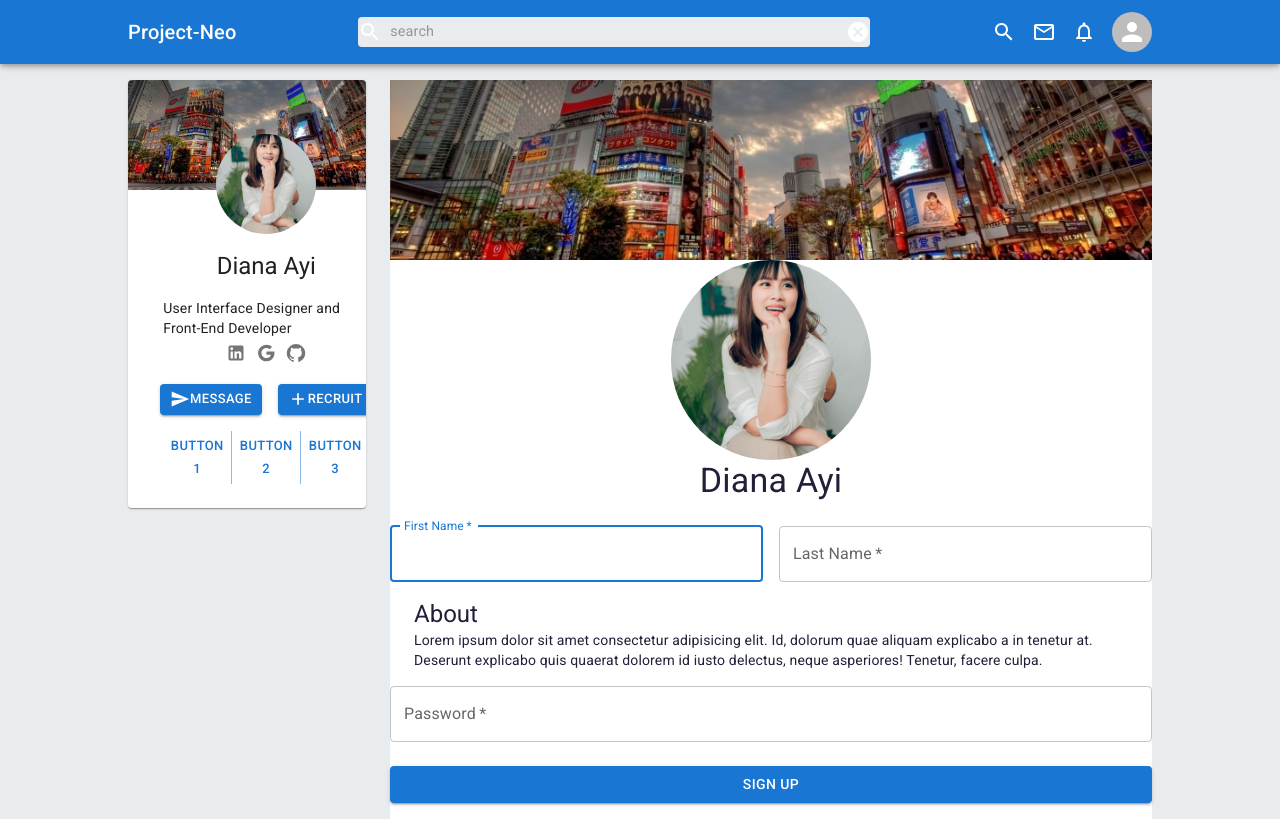
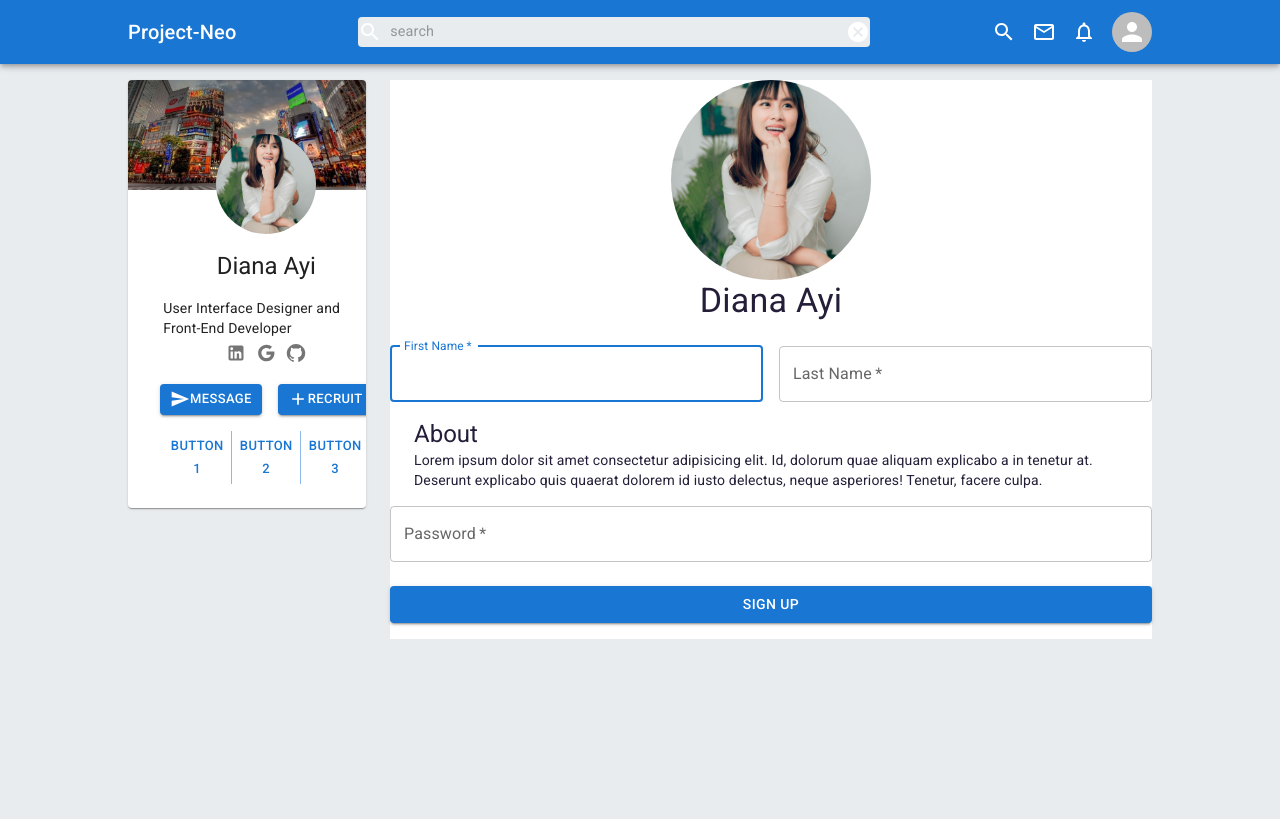
Before and after one commit to jpzambranoleon/project-neo-front-end, a React (Create React App) app: page /profile in a window 1280 px wide. Built offline with nearby package versions, Linux system fonts and the light colour scheme.

Commit message:
updated file

```diff
--- a/src/pages/profilePage/components/Description.jsx
+++ b/src/pages/profilePage/components/Description.jsx
@@ -12,11 +12,6 @@ const Description = () => {
                     bgcolor: 'white'
                 }}
             >
-                <CardMedia
-                    component="img"
-                    height="180"
-                    image="/assets/cover/cover.jpg"
-                />
                 <Avatar src="/assets/person/diana.jpg" sx={{ height: 200, width: 200 }}/>
                 <Typography component="h1" variant="h4">
                     Diana Ayi
```
